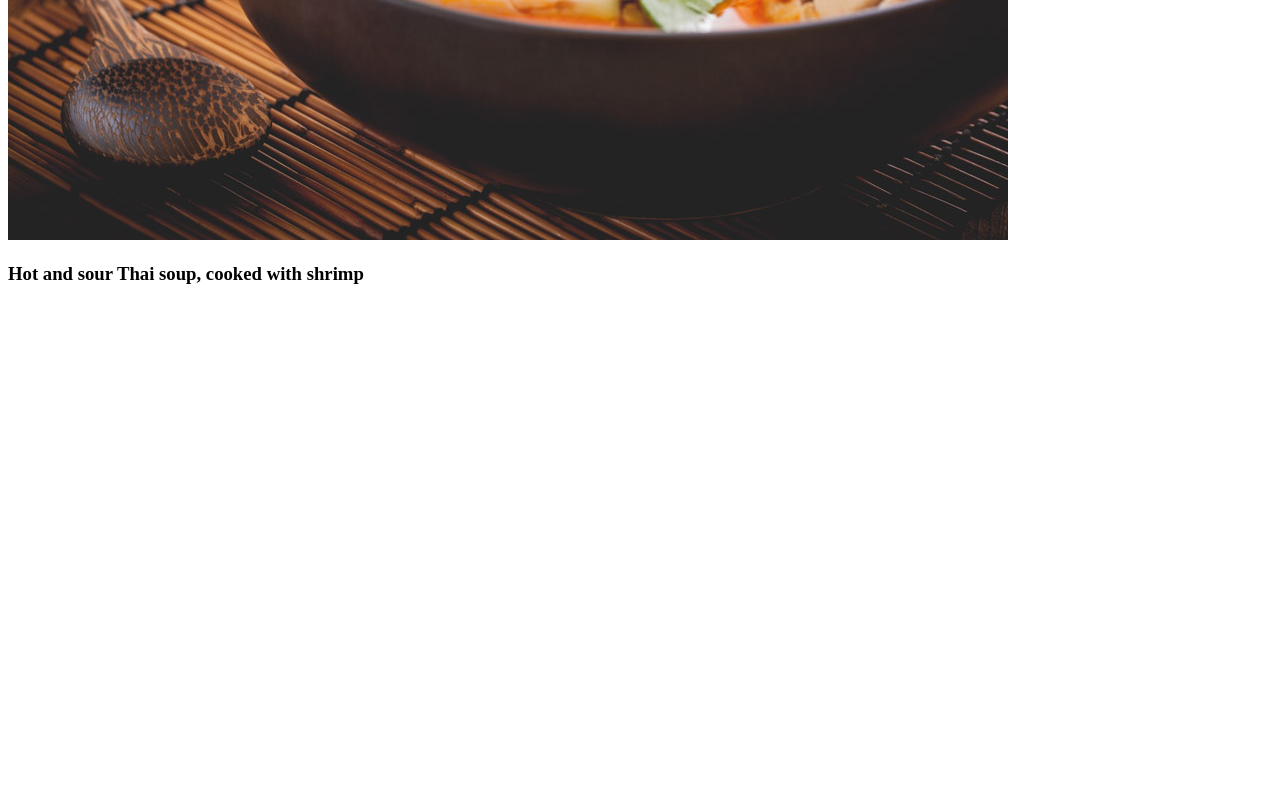
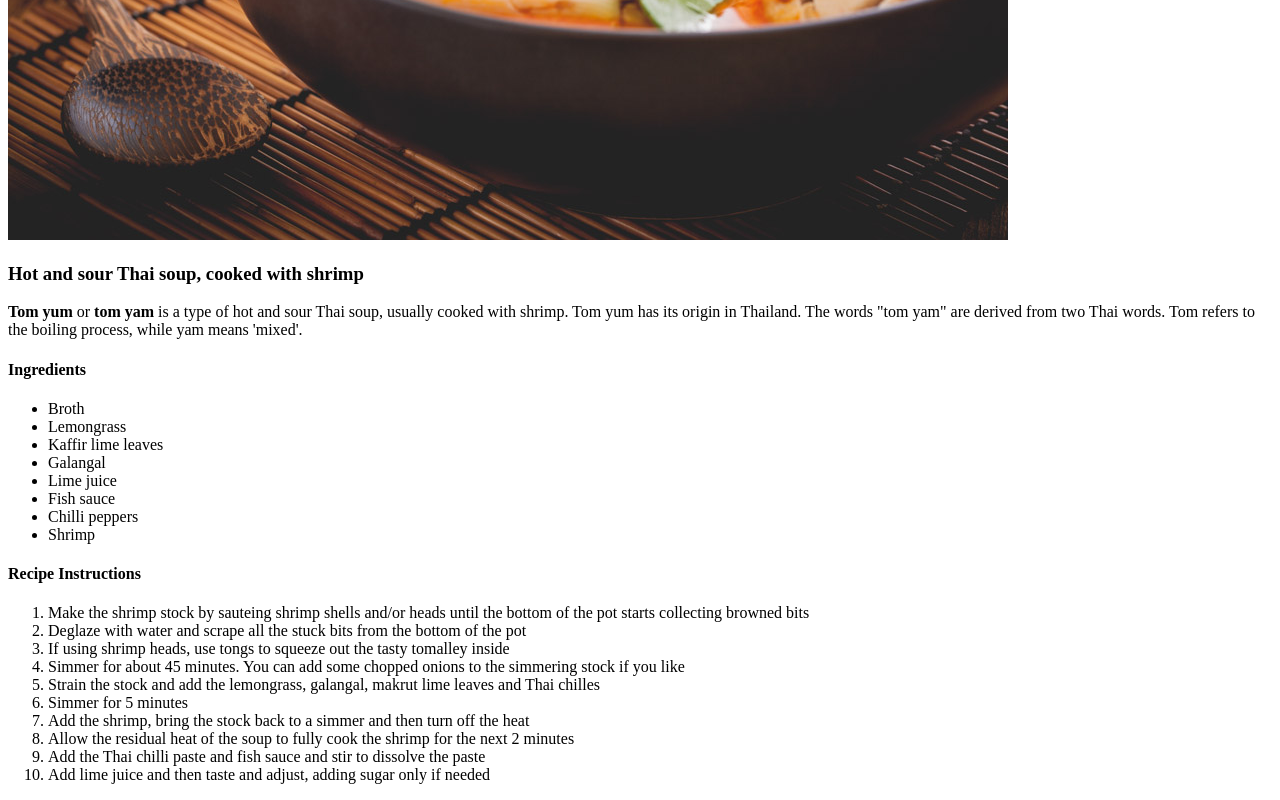
Before and after one commit to meeroTheo/odin-recipes, a plain HTML site: page recipes/tomyum.html in a window 1280 px wide. Shown: the part 540-1340 px from the top of the page. Before the commit the page ends 843 px from the top, so only its background shows below. Drawn offline with Linux system fonts and the light colour scheme.

Commit message:
Add description and recipe steps

```diff
--- a/recipes/tomyum.html
+++ b/recipes/tomyum.html
@@ -7,9 +7,55 @@
     <title>Tom Yum</title>
 </head>
 <body>
-    <h1>Tom Yum</h1>
+    <h1>Tom Yum Goong</h1>
     <img src ="../images/tomyum.jpg" alt="Tom Yum Goong image">
     <h3>Hot and sour Thai soup, cooked with shrimp</h3>
+    <p><strong>Tom yum</strong> or <strong>tom yam</strong> is a type of hot and sour Thai soup, usually cooked with shrimp.
+         Tom yum has its origin in Thailand.
+          The words "tom yam" are derived from two Thai words.
+           Tom refers to the boiling process, while yam means 'mixed'.</p>
+    <h4>Ingredients</h4>
+    <ul>
+        <li>Broth</li>
+        <li>Lemongrass</li>
+        <li>Kaffir lime leaves</li>
+        <li>Galangal</li>
+        <li>Lime juice</li>
+        <li>Fish sauce</li>
+        <li>Chilli peppers</li>
+        <li>Shrimp</li>
+    </ul>
+    <h4>Recipe Instructions</h4>
+    <ol>
+        <li>Make the shrimp stock by sauteing shrimp shells
+             and/or heads until the bottom of the pot
+              starts collecting browned bits</li>
+        <li>Deglaze with water and scrape all the stuck bits
+            from the bottom of the pot
+        </li>
+        <li>If using shrimp heads, use tongs to squeeze out
+            the tasty tomalley inside
+        </li>
+        <li>Simmer for about 45 minutes. You can add some chopped
+            onions to the simmering stock if you like
+        </li>
+        <li>Strain the stock and add the lemongrass, galangal, makrut lime
+            leaves and Thai chilles
+        </li>
+        <li>Simmer for 5 minutes</li>
+        <li>Add the shrimp, bring the stock back to a simmer and then
+            turn off the heat
+        </li>
+        <li>Allow the residual heat of the soup to
+            fully cook the shrimp for the next 2 minutes
+        </li>
+        <li>Add the Thai chilli paste and fish sauce and stir to dissolve
+            the paste
+        </li>
+        <li>Add lime juice and then taste and adjust, adding sugar
+            only if needed
+        </li>
+    </ol>
 
 </body>
 </html>
```
